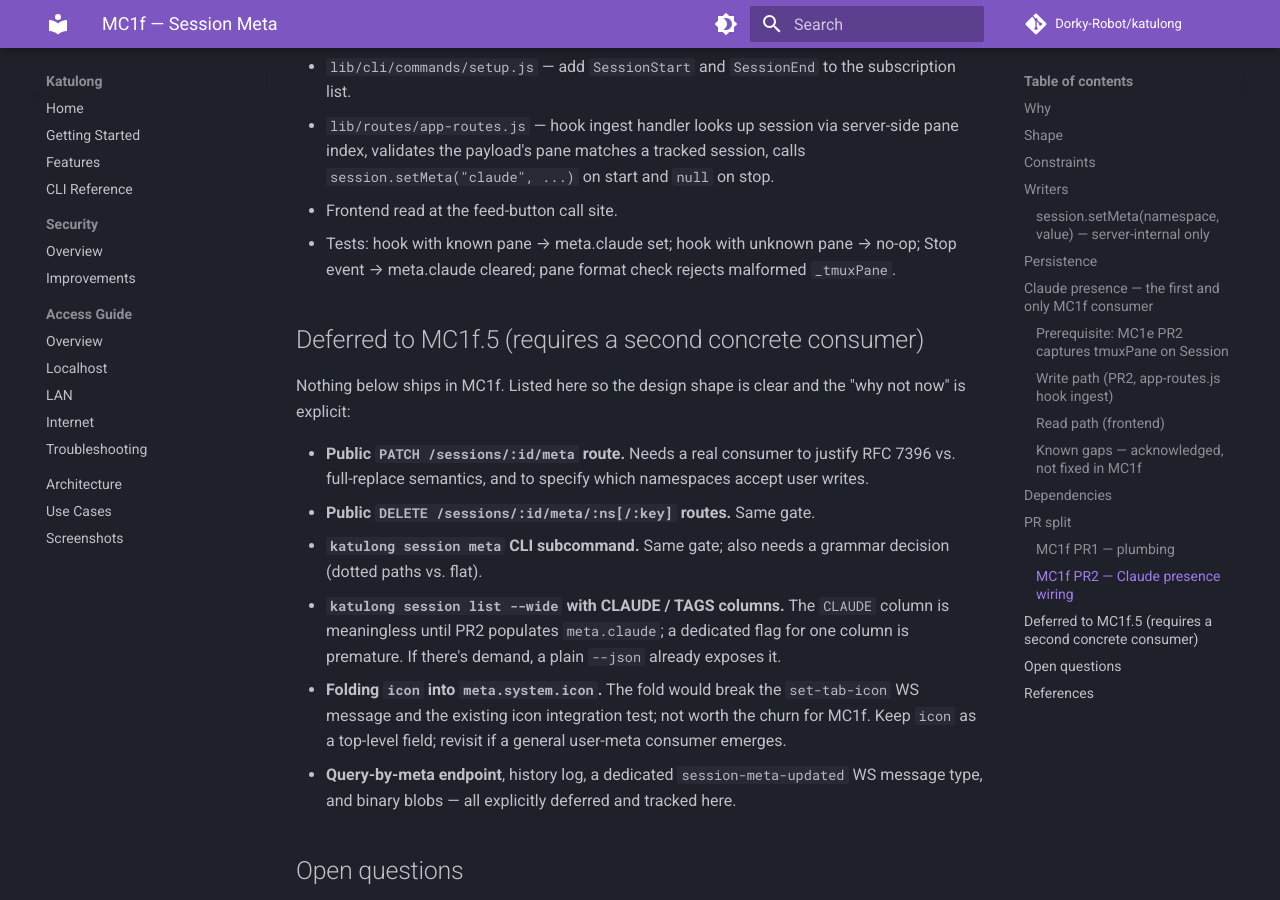
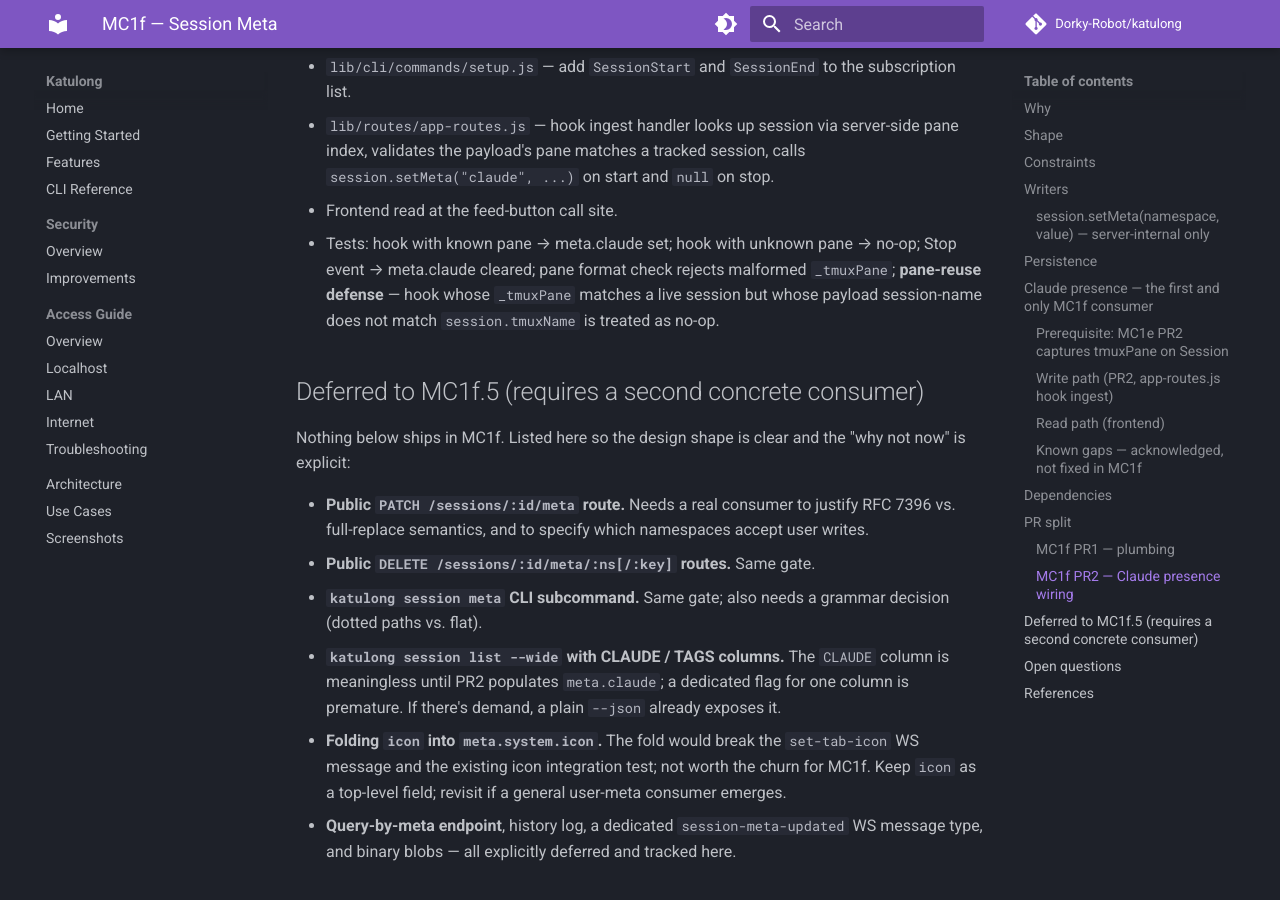
Before and after one commit to Dorky-Robot/katulong, an MkDocs documentation site: the page built from docs/session-meta.md, in a window 1280 px wide and 900 px high, scrolled down 5146 px. Built offline with MkDocs 1.6.1 and Material for MkDocs 9.7.7, drawn with Linux system fonts in a browser that asks for light colours; comment, search, counter and statistics services are not loaded.

Commit message:
docs(MC1f): add pane-reuse defense test case to PR2 plan
Correctness review flagged that the defense-in-depth cross-check (payload
session-name vs. session.tmuxName) was documented in the 'Known gaps'
section but had no corresponding test case. Adding that test case
prevents the check from being silently dropped during implementation.

```diff
--- a/docs/session-meta.md
+++ b/docs/session-meta.md
@@ -247,7 +247,9 @@ Depends on MC1e PR2 (`session.tmuxPane`). Small and isolated.
 - Frontend read at the feed-button call site.
 - Tests: hook with known pane → meta.claude set; hook with unknown
   pane → no-op; Stop event → meta.claude cleared; pane format check
-  rejects malformed `_tmuxPane`.
+  rejects malformed `_tmuxPane`; **pane-reuse defense** — hook whose
+  `_tmuxPane` matches a live session but whose payload session-name
+  does not match `session.tmuxName` is treated as no-op.
 
 ## Deferred to MC1f.5 (requires a second concrete consumer)
 
```
